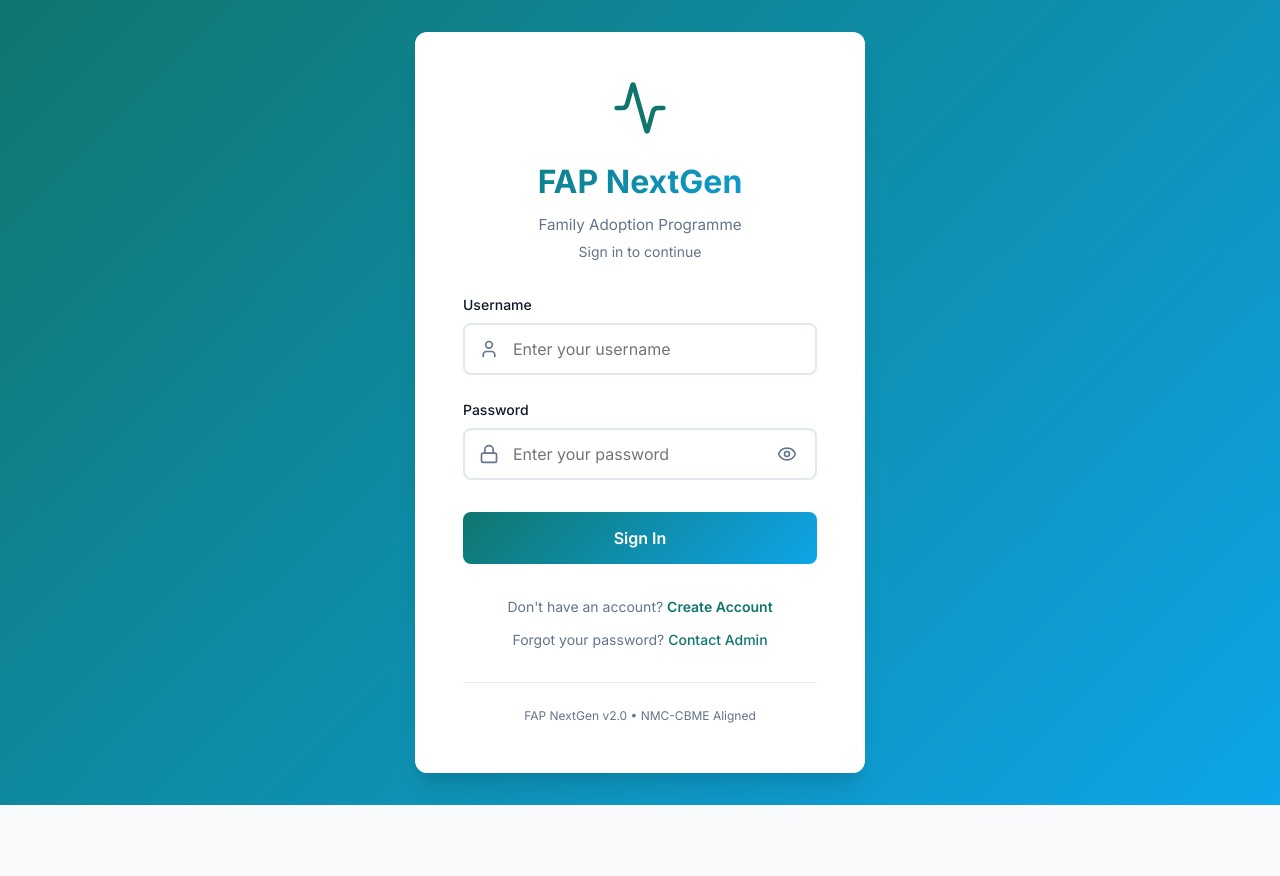
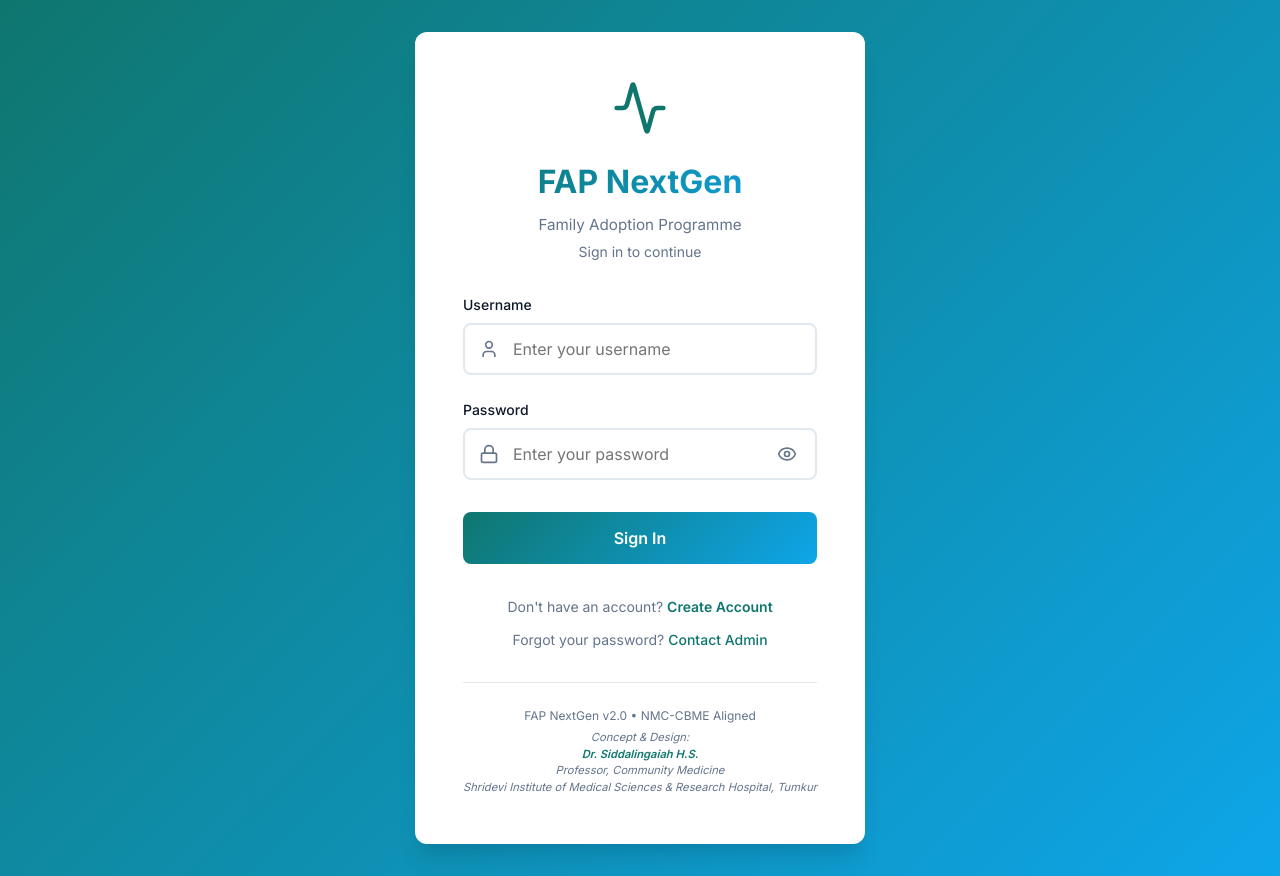
Before and after one commit to hssling/FAP_Nextgen_App, a React (Vite) app: page /login in a window 1280 px wide. Before the commit the page ends 805 px from the top, so only its background shows below. Built offline with nearby package versions, Linux system fonts and the light colour scheme; no server answers.

Commit message:
Add creator credits for Dr. Siddalingaiah H.S.

```diff
--- a/src/pages/Login.jsx
+++ b/src/pages/Login.jsx
@@ -302,8 +302,14 @@ const Login = () => {
                     borderTop: '1px solid var(--color-border)',
                     textAlign: 'center'
                 }}>
-                    <p style={{ fontSize: '0.75rem', color: 'var(--color-text-muted)' }}>
+                    <p style={{ fontSize: '0.75rem', color: 'var(--color-text-muted)', marginBottom: '0.25rem' }}>
                         FAP NextGen v2.0 • NMC-CBME Aligned
+                    </p>
+                    <p style={{ fontSize: '0.7rem', color: 'var(--color-text-muted)', fontStyle: 'italic' }}>
+                        Concept & Design: <br />
+                        <span style={{ fontWeight: '600', color: '#0F766E' }}>Dr. Siddalingaiah H.S.</span><br />
+                        Professor, Community Medicine<br />
+                        Shridevi Institute of Medical Sciences & Research Hospital, Tumkur
                     </p>
                 </div>
             </motion.div>
--- a/src/pages/Settings.jsx
+++ b/src/pages/Settings.jsx
@@ -99,7 +99,11 @@ const Settings = () => {
             </div>
 
             <div style={{ textAlign: 'center', marginTop: '3rem', color: 'var(--color-text-muted)', fontSize: '0.875rem' }}>
-                <p>FAP NextGen v1.0.0 • Built with ❤️ for Medical Students</p>
+                <p style={{ marginBottom: '0.5rem' }}>FAP NextGen v2.0 • NMC-CBME Aligned</p>
+                <p style={{ fontSize: '0.75rem', fontStyle: 'italic' }}>
+                    Concept & Design: <strong>Dr. Siddalingaiah H.S.</strong><br />
+                    Professor, Community Medicine, SIMS & RH, Tumkur
+                </p>
             </div>
         </div>
     );
```
